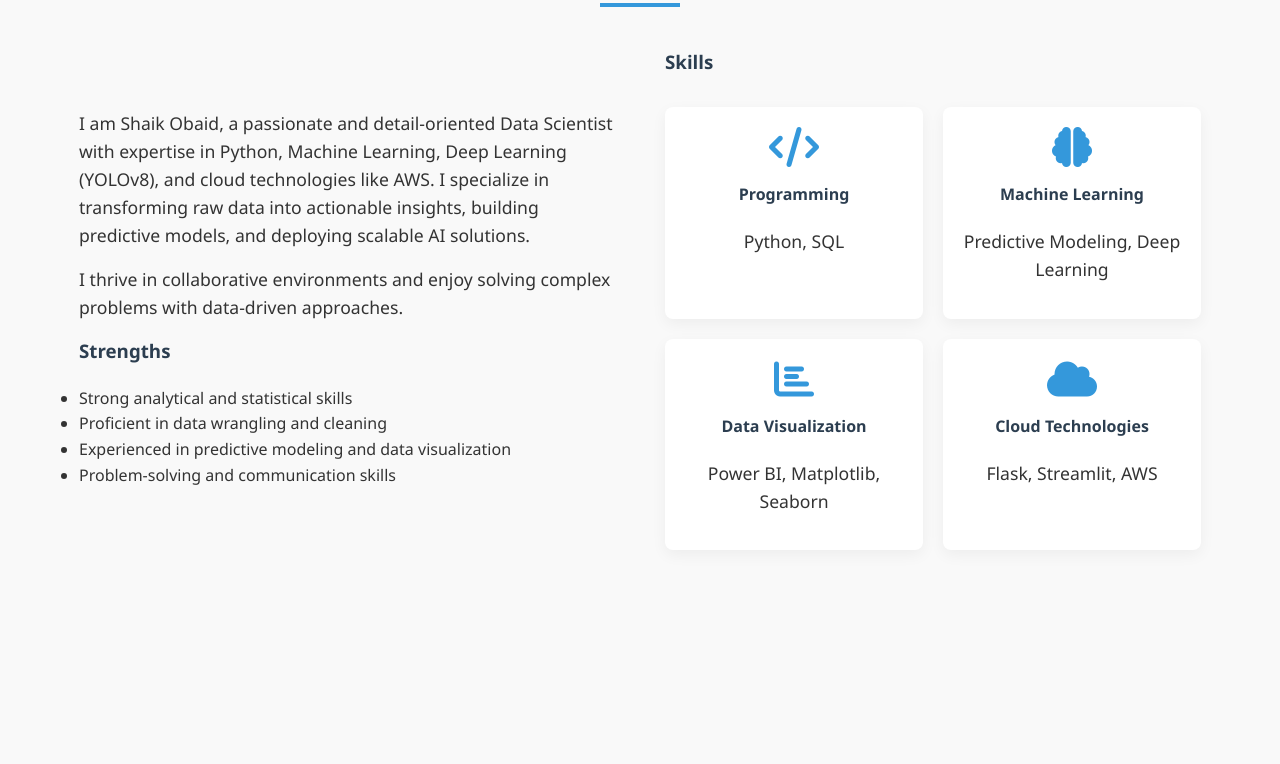
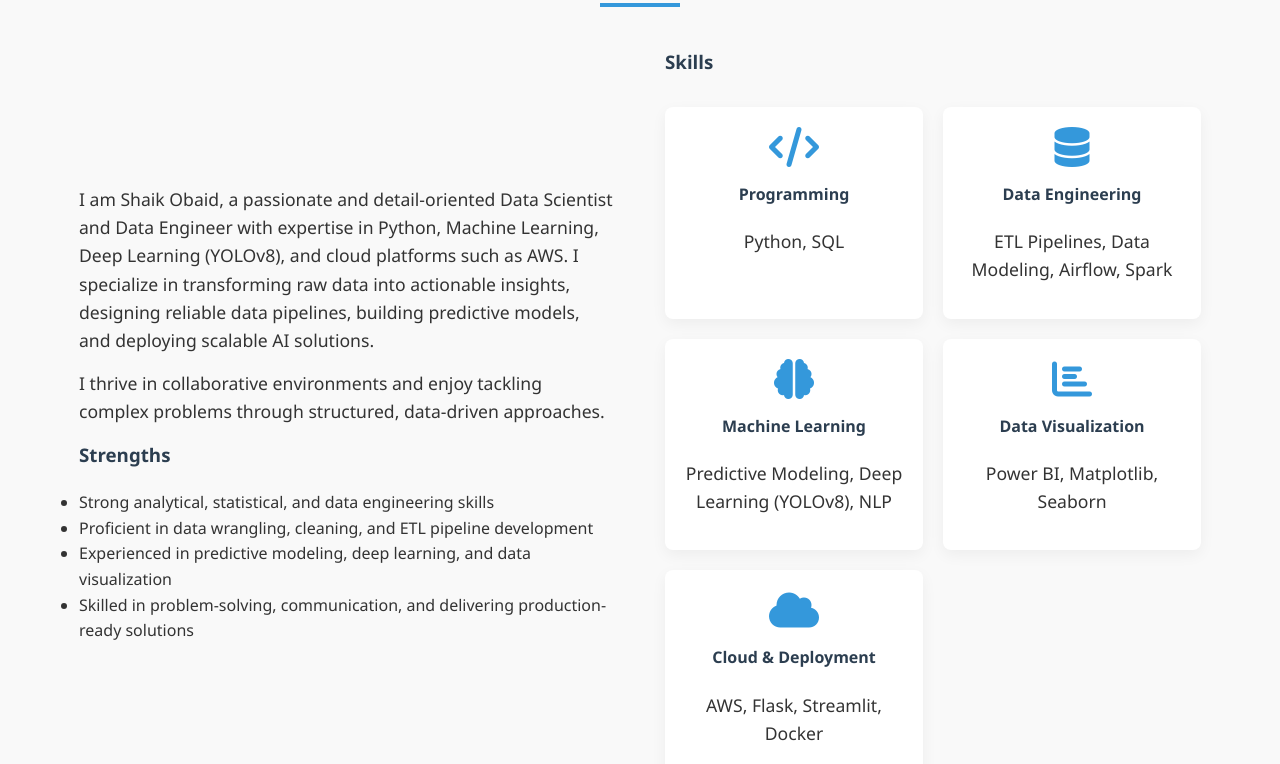
Before and after one commit to ObaidOrganization/My-Portfolio, a plain HTML site: page Index.html in a window 1280 px wide. Shown: the part 727-1491 px from the top of the page. Drawn offline with nearby package versions, Linux system fonts and the light colour scheme.

Commit message:
Update Index.html

```diff
--- a/Index.html
+++ b/Index.html
@@ -650,7 +650,7 @@
         <div class="container">
             <div class="hero-content">
                 <h1>Shaik Obaid</h1>
-                <p>Data Scientist specializing in Machine Learning, Deep Learning, and AI Solutions</p>
+                <p>Data Scientist & Data Engineer specializing in Machine Learning, Deep Learning, AI Solutions, and End-to-End Data Engineering Pipelines</p>
                 <div class="hero-btns">
                     <a href="#projects" class="btn">View My Work</a>
                     <a href="#contact" class="btn btn-outline">Get In Touch</a>
@@ -665,39 +665,49 @@
             <h2>About Me</h2>
             <div class="about-content">
                 <div class="about-text fade-in">
-                    <p>I am Shaik Obaid, a passionate and detail-oriented Data Scientist with expertise in Python, Machine Learning, Deep Learning (YOLOv8), and cloud technologies like AWS. I specialize in transforming raw data into actionable insights, building predictive models, and deploying scalable AI solutions.</p>
-                    <p>I thrive in collaborative environments and enjoy solving complex problems with data-driven approaches.</p>
+                    <p>I am Shaik Obaid, a passionate and detail-oriented Data Scientist and Data Engineer with expertise in Python, Machine Learning, Deep Learning (YOLOv8), and cloud platforms such as AWS. I specialize in transforming raw data into actionable insights, designing reliable data pipelines, building predictive models, and deploying scalable AI solutions.</p>
+                    <p>I thrive in collaborative environments and enjoy tackling complex problems through structured, data-driven approaches.</p>
 
                     <h3>Strengths</h3>
                     <ul>
-                        <li>Strong analytical and statistical skills</li>
-                        <li>Proficient in data wrangling and cleaning</li>
-                        <li>Experienced in predictive modeling and data visualization</li>
-                        <li>Problem-solving and communication skills</li>
+                         <li>Strong analytical, statistical, and data engineering skills</li>
+                         <li>Proficient in data wrangling, cleaning, and ETL pipeline development</li>
+                         <li>Experienced in predictive modeling, deep learning, and data visualization</li>
+                         <li>Skilled in problem-solving, communication, and delivering production-ready solutions</li>
                     </ul>
                 </div>
                 <div class="skills fade-in">
                     <h3>Skills</h3>
                     <div class="skills-list">
+
                         <div class="skill-item">
                             <i class="fas fa-code"></i>
                             <h4>Programming</h4>
                             <p>Python, SQL</p>
                         </div>
+
+                        <div class="skill-item">
+                            <i class="fas fa-database"></i>
+                            <h4>Data Engineering</h4>
+                            <p>ETL Pipelines, Data Modeling, Airflow, Spark</p>
+                        </div>
+
                         <div class="skill-item">
                             <i class="fas fa-brain"></i>
                             <h4>Machine Learning</h4>
-                            <p>Predictive Modeling, Deep Learning</p>
+                            <p>Predictive Modeling, Deep Learning (YOLOv8), NLP</p>
                         </div>
+
                         <div class="skill-item">
                             <i class="fas fa-chart-bar"></i>
                             <h4>Data Visualization</h4>
                             <p>Power BI, Matplotlib, Seaborn</p>
                         </div>
+
                         <div class="skill-item">
                             <i class="fas fa-cloud"></i>
-                            <h4>Cloud Technologies</h4>
-                            <p>Flask, Streamlit, AWS</p>
+                            <h4>Cloud & Deployment</h4>
+                            <p>AWS, Flask, Streamlit, Docker</p>
                         </div>
                     </div>
                 </div>
```
